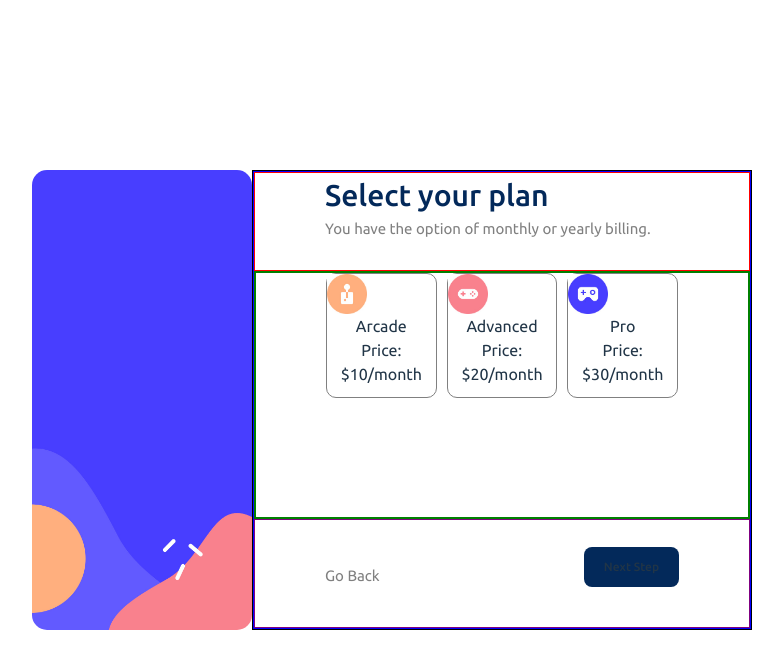
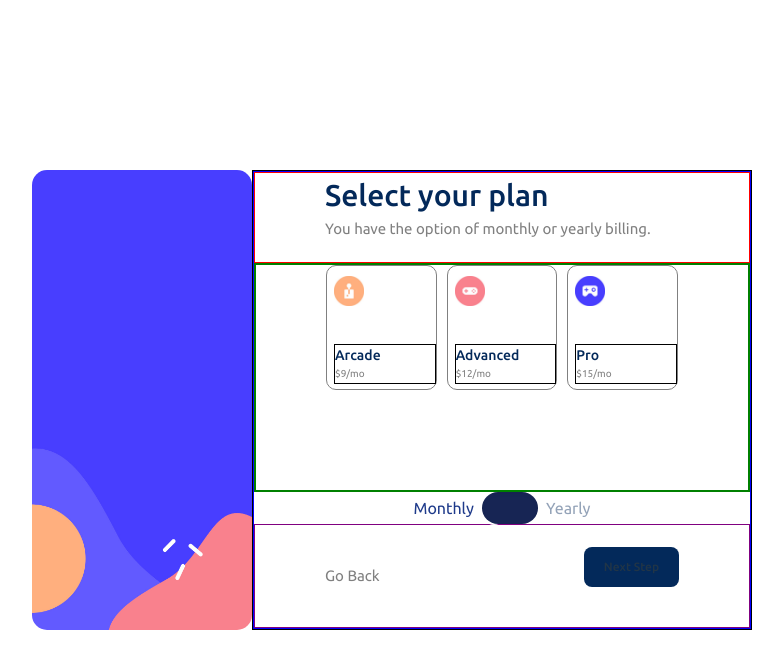
Before and after one commit to luisnavedag/Challenge-Form, a React (Vite) app: page / in a window 1280 px wide. Both pictures are taken after a click on the button "Next Step". Shown: the top 668 px of the page, without its empty margins (243-1026 px from the left). Built offline with nearby package versions, Linux system fonts and the light colour scheme.

Commit message:
Add switch toggle for change selectedPlan

```diff
--- a/src/components/Step2/Step2.module.css
+++ b/src/components/Step2/Step2.module.css
@@ -49,6 +49,37 @@
     height: 125px;
     border: 1px solid gray;
     border-radius: 10px;
+    display: flex;
+    flex-direction: column;
+    padding: 10px 0 5px 7px;
+    justify-content: space-between;
+}
+
+.planInfo{
+    border: 1px solid black;
+    height: 40px;
+    display: flex;
+    flex-direction: column;
+    align-items: start;
+    justify-content: flex-start;
+}
+
+.planInfo h3{
+    font-size: 14px;
+    color: #03295a;
+    font-weight: 700;
+}
+
+.planInfo p{
+    text-align: start;
+    font-size: 10px;
+    color: gray;
+}
+
+.divToggle{
+    width: 100%;
+    display: flex;
+    justify-content: center;
 }
 
 .back{
--- a/src/components/Step2/Step2.tsx
+++ b/src/components/Step2/Step2.tsx
@@ -48,23 +48,46 @@ export const Step2: React.FC<Step2Props> = ({ formData, setFormData, nextStep, p
             </div>
             <div className={styles.divPlans}>
                 <div className={styles.plan} onClick={() => handlePlanSelect("Arcade")}>
-                    <img src={arcade} alt="arcade" width={40} height={40}/>
-                    <h3>Arcade</h3>
-                    <p>Price: {formData.subscriptionType === "Monthly" ? "$10/month" : "$100/year"}</p>
+                    <img src={arcade} alt="arcade" width={30} height={30} />
+                    <div className={styles.planInfo}>
+                        <h3>Arcade</h3>
+                        <p>{formData.subscriptionType === "Monthly" ? "$9/mo" : "$90/yr"}</p>
+                    </div>
                 </div>
                 <div className={styles.plan}>
-                    <img src={advanced} alt="advanced" width={40} height={40}/>
-                    <h3>Advanced</h3>
-                    <p>Price: {formData.subscriptionType === "Monthly" ? "$20/month" : "$200/year"}</p>
+                    <img src={advanced} alt="advanced" width={30} height={30} />
+                    <div className={styles.planInfo}>
+                        <h3>Advanced</h3>
+                        <p>{formData.subscriptionType === "Monthly" ? "$12/mo" : "$120/yr"}</p>
+                    </div>
                 </div>
                 <div className={styles.plan}>
-                    <img src={pro} alt="pro" width={40} height={40}/>
-                    <h3>Pro</h3>
-                    <p>Price: {formData.subscriptionType === "Monthly" ? "$30/month" : "$300/year"}</p>
+                    <img src={pro} alt="pro" width={30} height={30} />
+                    <div className={styles.planInfo}>
+                        <h3>Pro</h3>
+                        <p>{formData.subscriptionType === "Monthly" ? "$15/mo" : "$150/yr"}</p>
+                    </div>
                 </div>
             </div>
             <div className={styles.divToggle}>
-
+            <label className="flex items-center space-x-2">
+          <span className={formData.subscriptionType === "Monthly" ? "text-blue-900" : "text-slate-400"}>Monthly</span>
+          <div className="relative">
+            <input
+              type="checkbox"
+              className="sr-only"
+              checked={formData.subscriptionType === "Annual"}
+              onChange={handleToggleSubscription}
+            />
+            <div className="w-14 h-8 bg-blue-950 rounded-full shadow-inner cursor-pointer"></div>
+            <div
+              className={`absolute w-6 h-6 bg-white rounded-full transition-transform transform ${
+                formData.subscriptionType === "Annual" ? "translate-x-6" : ""
+              }`}
+            ></div>
+          </div>
+          <span className={formData.subscriptionType === "Annual" ? "text-blue-900" : "text-slate-400"}>Yearly</span>
+        </label>
             </div>
             <div className={styles.divButtons}>
                 <p className={styles.back} onClick={prevStep}>Go Back</p>
```
